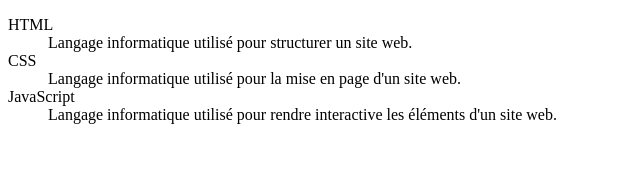
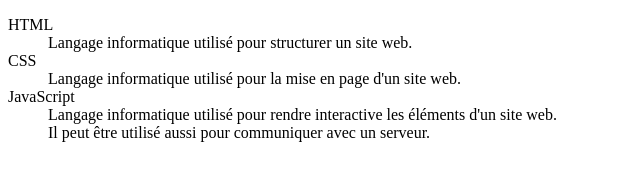
Before and after one commit to FANO-OFFICIAL/Apprentissage-interactif-balisez-une-serie-de-definitions, a plain HTML site: page index.html in a window 1280 px wide. Shown: the whole page, without its empty margins (0-640 px from the left). Drawn offline with Linux system fonts and the light colour scheme.

Commit message:
Update index.html

```diff
--- a/index.html
+++ b/index.html
@@ -13,6 +13,7 @@
       <dd>Langage informatique utilisé pour la mise en page d'un site web.</dd>
       <dt>JavaScript</dt>
       <dd>Langage informatique utilisé pour rendre interactive les éléments d'un site web.</dd>
+      <dd>Il peut être utilisé aussi pour communiquer avec un serveur.</dd>
     </dl>
   </body>
 </html>
```
